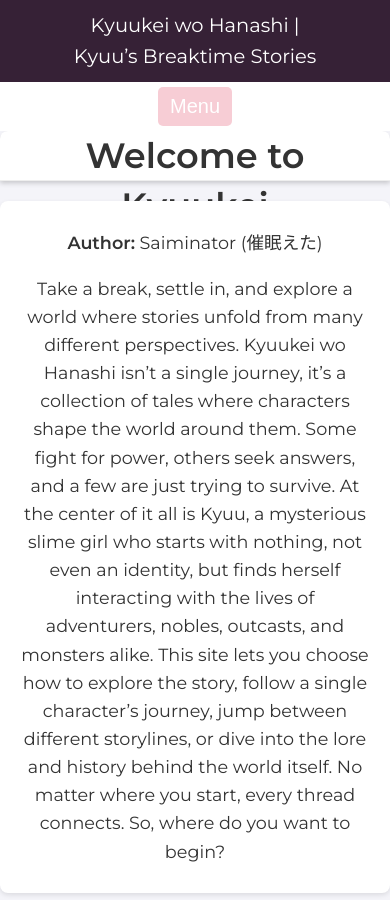
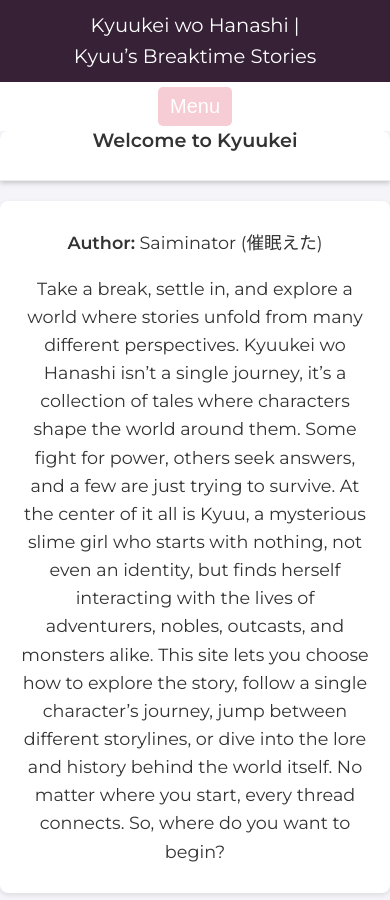
Before and after one commit to Saiminator/Kyuukei, a Jekyll site: the page built from index.html, in a window 390 px wide and 900 px high. Built offline with Jekyll 4.4.1, drawn with Linux system fonts in a browser that asks for light colours.

Commit message:
Update style.css

```diff
--- a/css/style.css
+++ b/css/style.css
@@ -243,7 +243,7 @@ header {
 /* Section Header (Page Title) */
 .section-header {
   flex: 0 0 50px;
-  padding: 0 20px; /* Only horizontal padding to keep title flush */
+  padding: 0 20px; /* Only horizontal padding */
   background: #fff;
   border-bottom: 1px solid #eee;
   text-align: center;
@@ -638,10 +638,20 @@ header {
 }
 
 /* =====================================================
-   End of CSS: Hide Title on Character and Chapter Pages
+   19. Hide Title on Character and Chapter Pages
    (Assumes body has class "character" or "chapter")
 ===================================================== */
 body.character .section-header,
 body.chapter .section-header {
   display: none;
 }
+
+/* =====================================================
+   20. Adjust Title Font for Small Screens (420px and below)
+===================================================== */
+@media (max-width: 420px) {
+  .section-header h1 {
+    font-size: 1.2rem;  /* Adjust this value as needed */
+    line-height: 1.2rem;
+  }
+}
```
